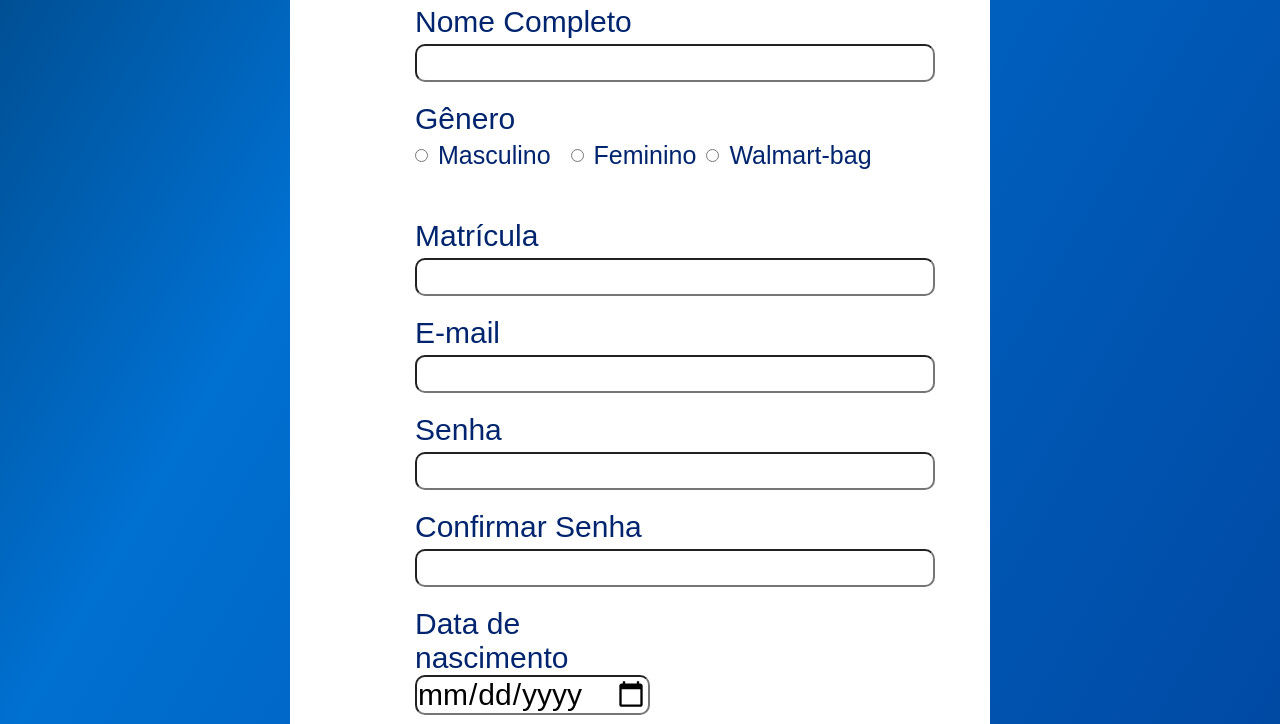
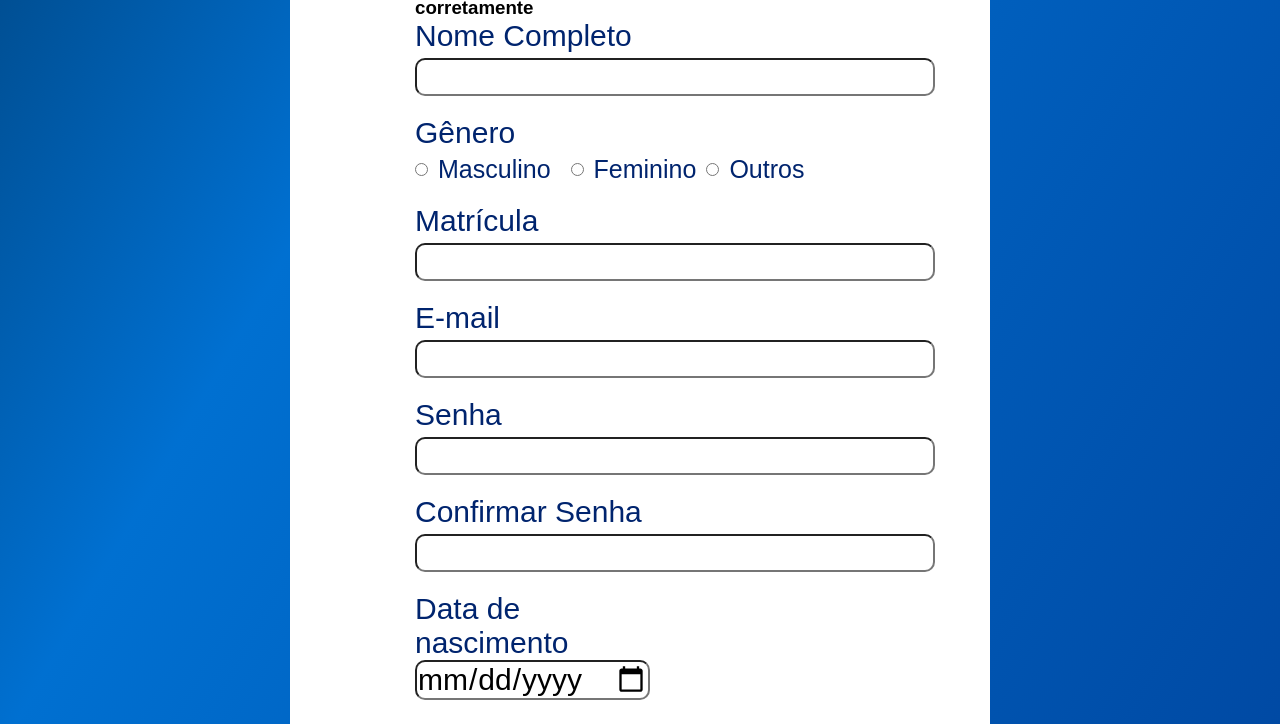
Before and after one commit to ryanccoelho/tecnologias-web, a plain HTML site: page cadastro.html in a window 1280 px wide. Shown: the part 149-873 px from the top of the page. Drawn offline with Linux system fonts and the light colour scheme; a web font is replaced by a local one.

Commit message:
Update cadastro.html

```diff
--- a/cadastro.html
+++ b/cadastro.html
@@ -33,7 +33,7 @@
                  <input type="radio" name="genero" value="Feminino">
                  <label for="Feminino" class="informaçoes" id="fem"> Feminino</label>
                  <input type="radio" name="genero" value="Walmart-bag">
-                 <label for="Walmart-bag" class="informaçoes" id="wal">Walmart-bag</label>
+                 <label for="Walmart-bag" class="informaçoes" id="wal">Outros</label>
             </div>
             </div>
 
```
